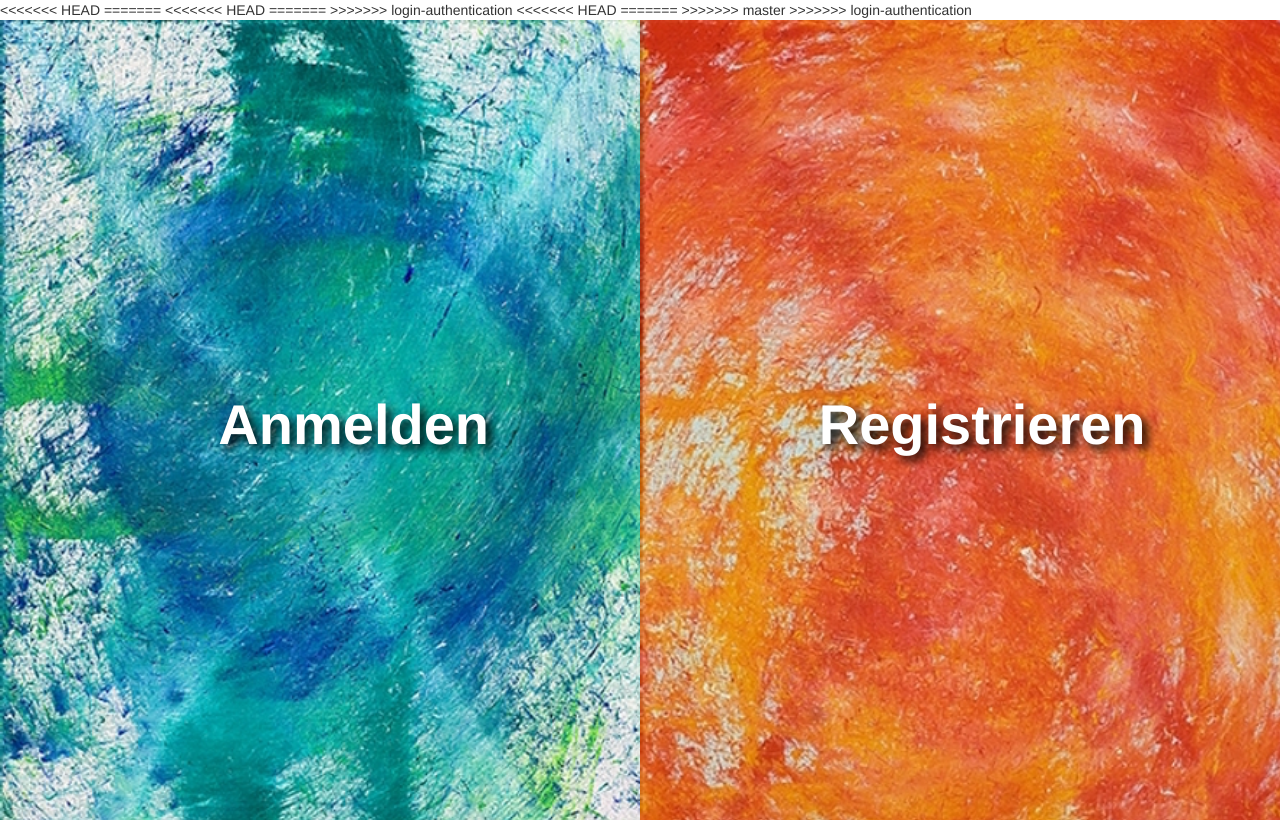
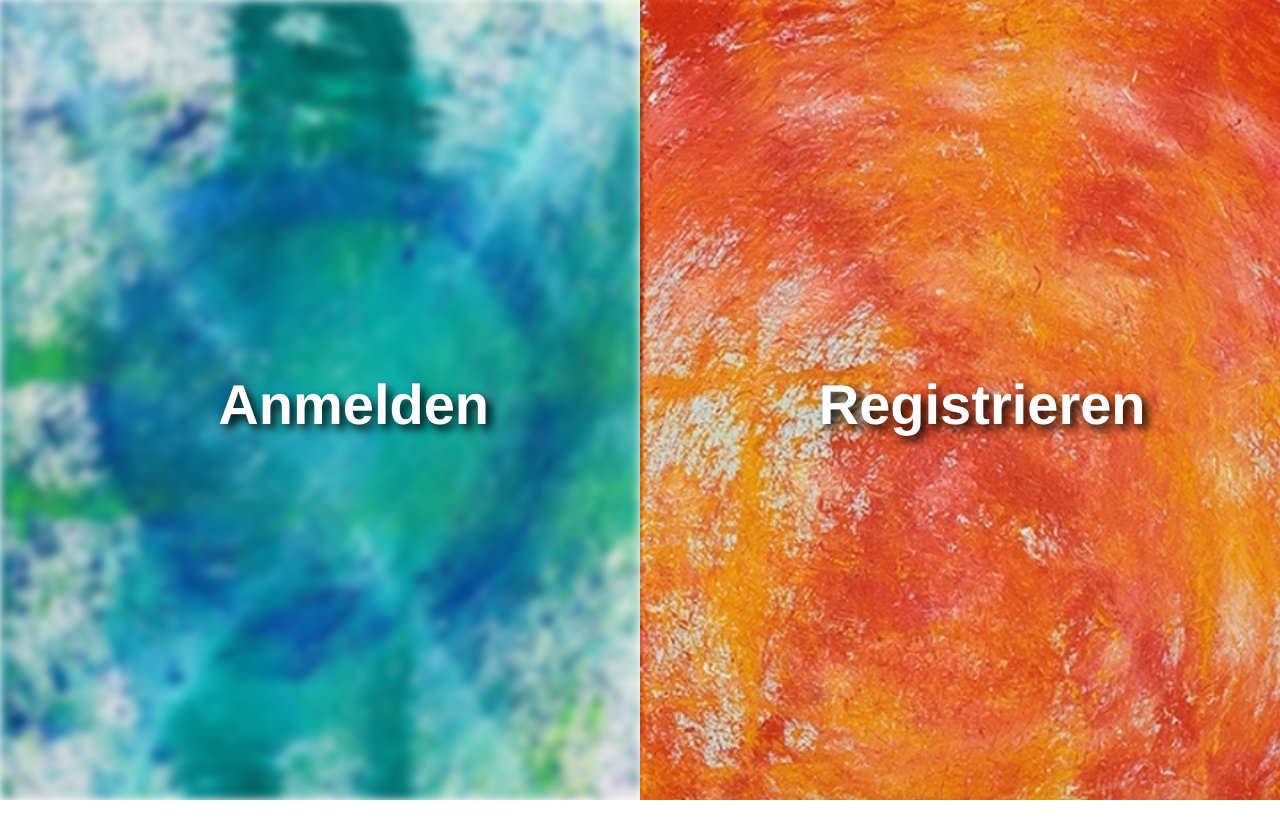
Before and after one commit to ormir/FZB, a PHP site: page /register.php in a window 1280 px wide. Run offline with PHP 8.4, Linux system fonts and the light colour scheme; some libraries are stand-ins or nearby versions.

Commit message:
Merge conflict solved

```diff
--- a/common.inc.php
+++ b/common.inc.php
@@ -1,6 +1,3 @@
-<<<<<<< HEAD
-=======
-<<<<<<< HEAD
 <?php
 session_start();
 
@@ -51,13 +48,3 @@ function authenticate($username, $password){
 	}
 }
 ?>
-=======
->>>>>>> login-authentication
-<?php
-	session_start();
-
- ?>
-<<<<<<< HEAD
-=======
->>>>>>> master
->>>>>>> login-authentication
```
